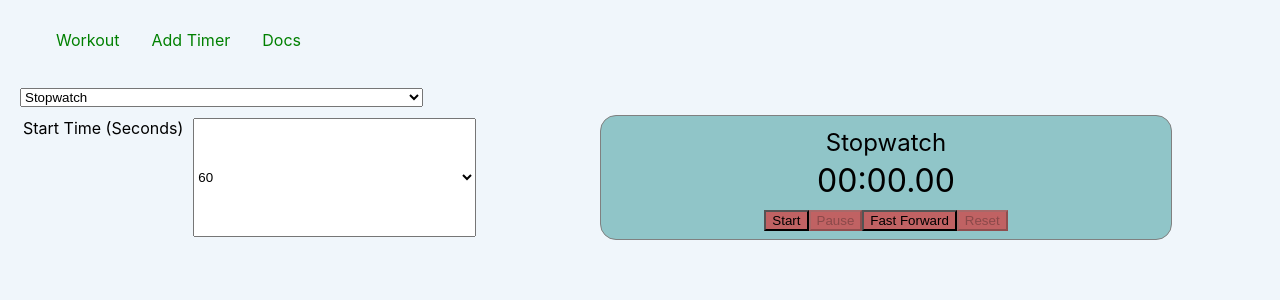
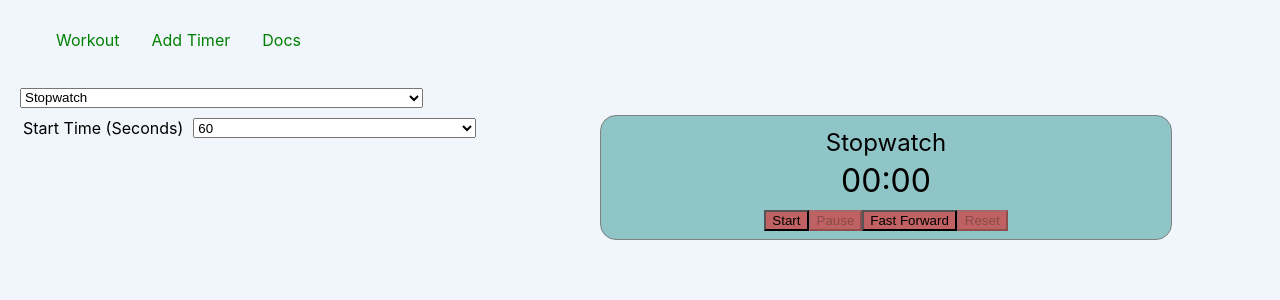
Before and after one commit to prof-tejera/assignment-2-cwelect1, a React (Create React App) app: page /add in a window 1280 px wide. Shown: the top 300 px of the page. Built offline with nearby package versions, Linux system fonts and the light colour scheme.

Commit message:
Removed milliseconds and fixed missing buttons bug

```diff
--- a/src/components/generic/Buttons.js
+++ b/src/components/generic/Buttons.js
@@ -85,7 +85,7 @@ const Buttons = (props) => {
     else if (props.time === props.endTime) { // Max Time reached or FF clicked.
       return(setActiveButtons(props, ['reset']))
     }
-    else if ((props.isStarted && !props.isPaused && props.time > 0) || (props.isPaused && props.time > 0)) {
+    else if ((props.isStarted && !props.isPaused && props.time >= 0) || (props.isPaused && props.time >= 0)) {
       return(setActiveButtons(props, [props.isPaused ? "resume" : "pause", 'ff', 'reset']))
     }
   }
--- a/src/components/generic/DisplayTime.js
+++ b/src/components/generic/DisplayTime.js
@@ -10,13 +10,12 @@ const StyledDiv = styled.div`
 const DisplayTime = (props) => {
   const minutes = <span className="digits minutes">{("0" + Math.floor((props.time / 60000) % 60)).slice(-2)}:</span>;
   const seconds = <span className="digits seconds">{("0" + Math.floor((props.time / 1000) % 60)).slice(-2)}</span>;
-  const milliseconds = <span className="digits mili-sec">.{("0" + ((props.time / 10) % 100)).slice(-2)}</span>;
+  //const milliseconds = <span className="digits mili-sec">.{("0" + ((props.time / 10) % 100)).slice(-2)}</span>;
 
   return(
     <StyledDiv className="display-time">
       {minutes}
       {seconds}
-      {milliseconds}
     </StyledDiv>
   );
 };
--- a/src/components/generic/Select.js
+++ b/src/components/generic/Select.js
@@ -2,9 +2,17 @@ import React from "react";
 import styled from "styled-components";
 
 const StyledSelect = styled.select`
-  width: ${props => props.width || "50%"};
+  width: ${props => props.width || 'auto'};
+  height: 1.25rem;
   margin-left: ${props => props.marginLeft || null};
 `;
+
+/* Add features that are being duplicated in parent controls, like:
+  - Add a Label
+  - layout (label on left or top?)
+  - alignment and size (to make it match other selects)
+  - size of label and select
+*/
 
 const Select = (props) => {
   //console.log('Select.value: ' + props.value)
```
